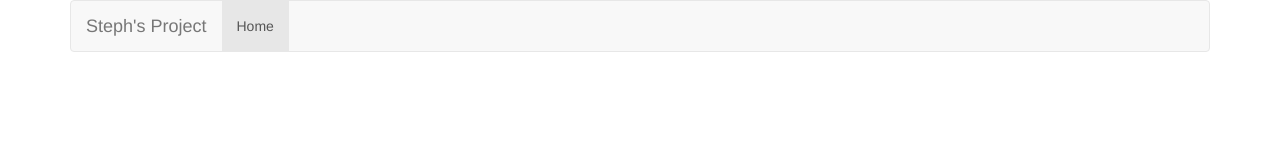
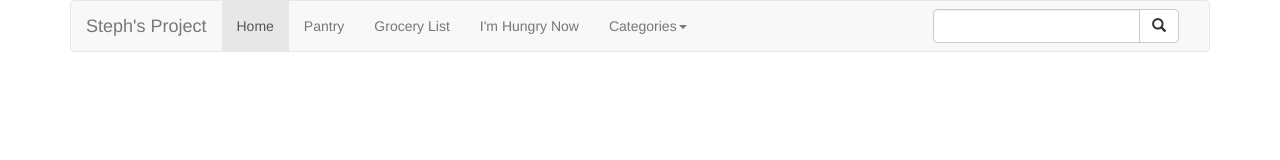
Before and after one commit to stephanie2013/recipeapp, a plain HTML site: page index.html in a window 1280 px wide. Drawn offline with Linux system fonts and the light colour scheme.

Commit message:
added navbar

```diff
--- a/index.html
+++ b/index.html
@@ -19,7 +19,34 @@
 			<div class="collapse navbar-collapse" id="recipe-nav">
 				<ul class="nav navbar-nav">
 					<li class="active"><a href="#">Home</a></li>
+					<li><a href="#">Pantry</a></li>
+					<li><a href="#">Grocery List</a></li>
+					<li><a href="#">I'm Hungry Now</a></li>
+					<li class="dropdown">
+						<a href="#" class="dropdown-toggle" data-toggle="dropdown">Categories<span class="caret"></span></a>
+						<ul class="dropdown-menu">
+							<li><a href="#">Appetizers & Dips</a></li>
+							<li><a href="#">Drinks</a></li>
+							<li><a href="#">Soup</a></li>
+							<li><a href="#">Main Dishes</a></li>
+							<li><a href="#">Dessert</a></li>
+							<li><a href="#">Sides</a></li>
+							<li><a href="#">Sauces</a></li>
+						</ul>
+					</li>
 				</ul>
+				<form class="navbar-form navbar-right">
+					<div class="form-group">
+						<div class="input-group">
+							<input type="text" class="form-control">
+							<span class="input-group-btn">
+								<button class="btn btn-default">
+									<span class="glyphicon glyphicon-search"></span>
+								</button>
+							</span>
+						</div>
+					</div>
+				</form>
 			</div>
 		</div>
 	</div>
```
